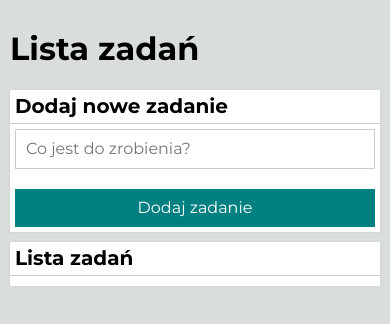
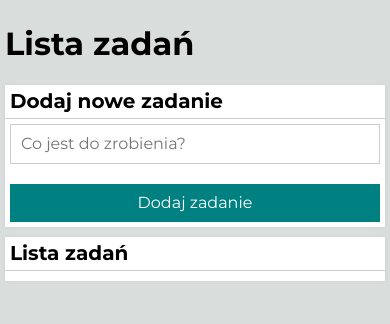
Before and after one commit to Dor-Ka/todolist-react, a React (Create React App) app: page / in a window 390 px wide. Shown: the top 324 px of the page. Built offline with nearby package versions, Linux system fonts and the light colour scheme.

Commit message:
changed padding in mediaquire mobile and added min-width:0 in input

```diff
--- a/src/common/Container/styled.js
+++ b/src/common/Container/styled.js
@@ -6,6 +6,5 @@ export const Container = styled.main`
     padding: 20px;
 
     @media(max-width: ${({ theme }) => theme.breakpoint.mobile}px) {
-        padding: 10px;
-        min-width: 250px;
+        padding: 5px;
 `;
--- a/src/features/tasks/Form/styled.js
+++ b/src/features/tasks/Form/styled.js
@@ -11,6 +11,7 @@ export const TasksForm = styled.form`
 `;
 
 export const Input = styled.input`
+    min-width:0;
     padding: 10px;
     border: 1px solid ${({ theme }) => theme.color.silver};
 `;
```
